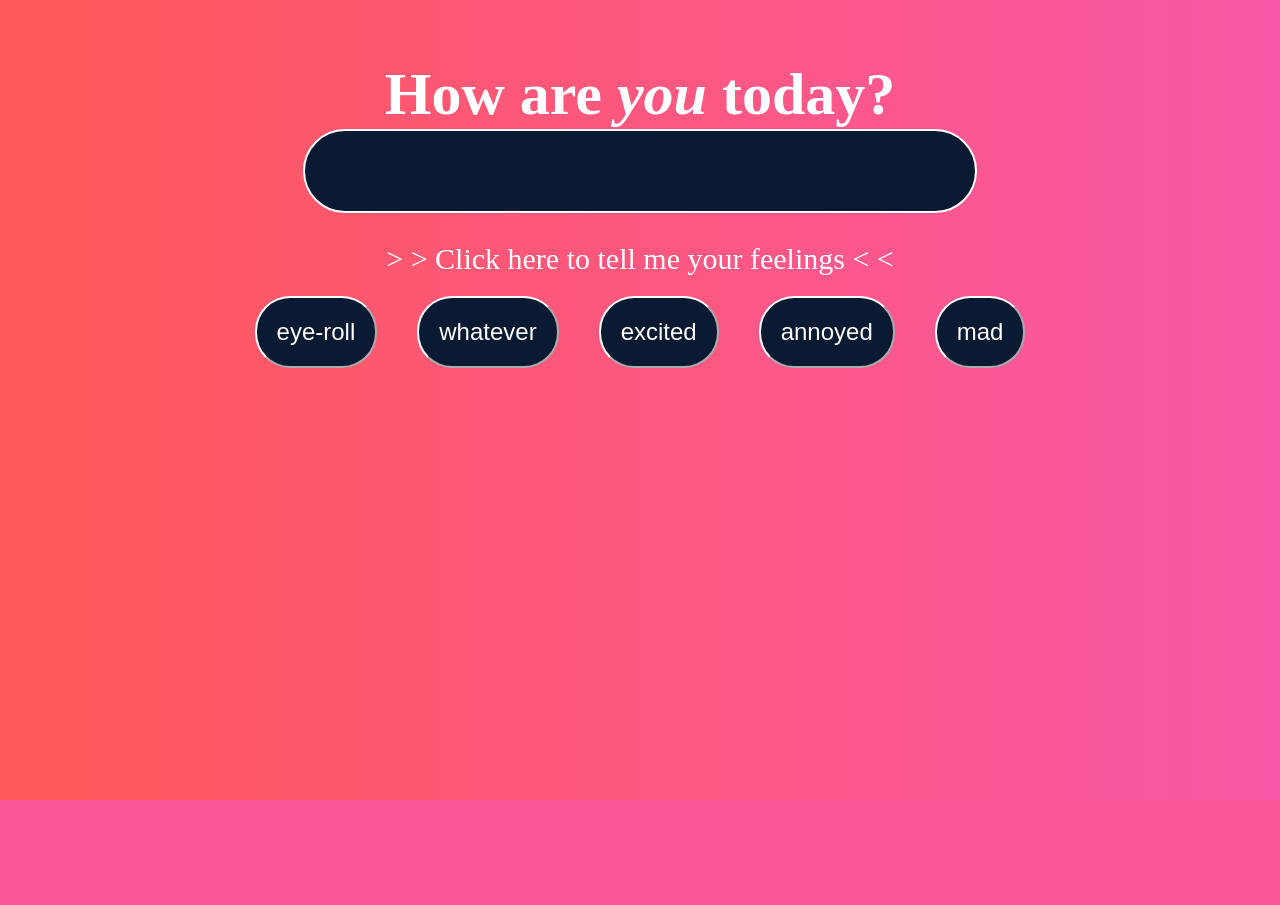
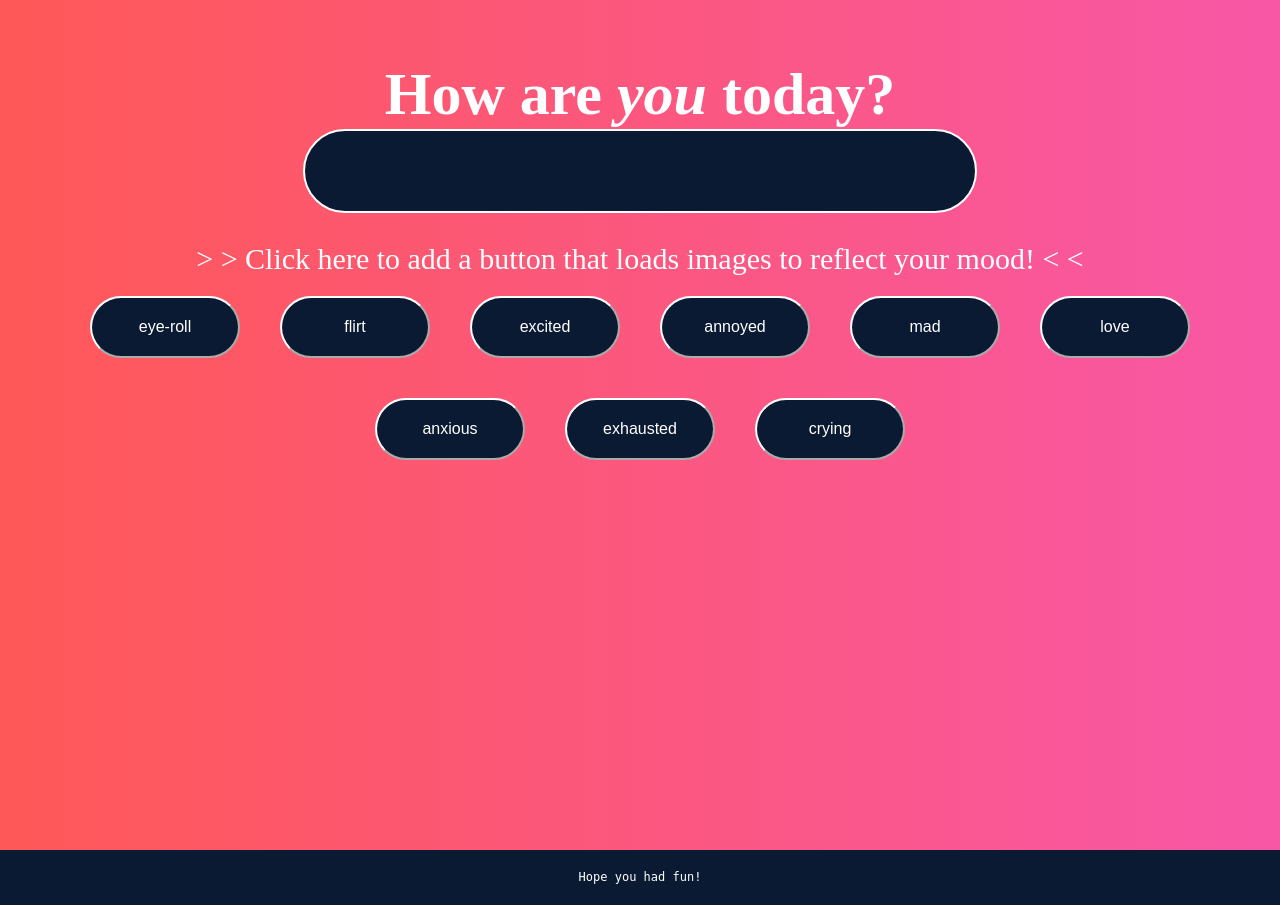
Before and after one commit to cgillis-ut/Giphy-App, a PHP site: page / in a window 1280 px wide. Before the commit the page ends 800 px from the top, so only its background shows below. Run offline with PHP 8.4, Linux system fonts and the light colour scheme; some libraries are stand-ins or nearby versions; some web fonts are replaced.

Commit message:
updates pages

```diff
--- a/assets/css/style.css
+++ b/assets/css/style.css
@@ -38,6 +38,10 @@ textarea{
 	border-color: white;
 }
 
+#button-holder{
+	padding: 0px 40px;
+}
+
 .btn{
 	font-family: 'Cutive', serif;
 	font-size: 30px;
@@ -54,14 +58,40 @@ button{
 	border-radius: 35px;
 	text-align: center;
 	margin: 20px;
-	font-size: 24px;
+	font-size: 16px;
 	text-align: center;
 	padding: 20px;
+	width: 150px;
 }
 
 #giphy-holder{
-	width: 1300px;
+	width: 1250px;
 	height: 300px;
 	overflow: auto;
-	margin: 20px;
+	margin: auto;
+	padding: 20px;
+	margin-bottom: 30px;
 }
+
+img{
+	width: 300px;
+	float: left;
+}
+
+p{
+	float: left;
+
+}
+
+footer{
+	width:100%;
+	padding: 20px 0;
+  clear: both;
+  height: 15px;
+	left: 0;
+  bottom: 0;
+  background-color: #0b1a33;
+  color: white;
+  margin: auto;
+  font-size: 12px;
+}
--- a/assets/javascript/app.js
+++ b/assets/javascript/app.js
@@ -1,5 +1,5 @@
 //keywords to render buttons at start of app
-topics = ["eye-roll", "whatever", "excited", "annoyed", "mad"];
+topics = ["eye-roll", "flirt", "excited", "annoyed", "mad", "love", "anxious", "exhausted", "crying"];
 
 function generateButton(){
 	var button = $("<button>");
@@ -43,6 +43,8 @@ $(document).on("click", "button", function() {
 	 		//adds rating to the bottom of ea image
 	 		var rating = $("<p> Rated: " + response.data[i].rating.toUpperCase() + "</p>");
 	 		$("#giphy-holder").append(rating);
+
+	 		//i want <div class="box"><img ...><p></p></div>
 		};
 
 	}).fail(function() {
--- a/index.html
+++ b/index.html
@@ -12,13 +12,15 @@
     <label for="user-input">How are <em>you</em> today?</label>
         <textarea class="form-control" id="user-input" rows="1"></textarea>
               </div>
-              <span class="btn btn-default" id="user-button" type="submit">> > Click here to tell me your feelings < <</span>
+              <span class="btn btn-default" id="user-button" type="submit">> > Click here to add a button that loads images to reflect your mood! < <</span>
             </form>
           </div>
 
 <div id="button-holder"></div>
 
 <div id="giphy-holder"></div>
+
+<footer>Hope you had fun!</footer>
 
 
 
```
